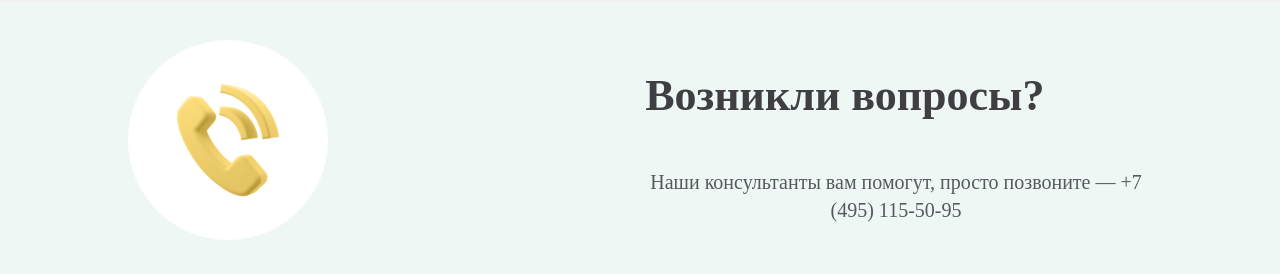
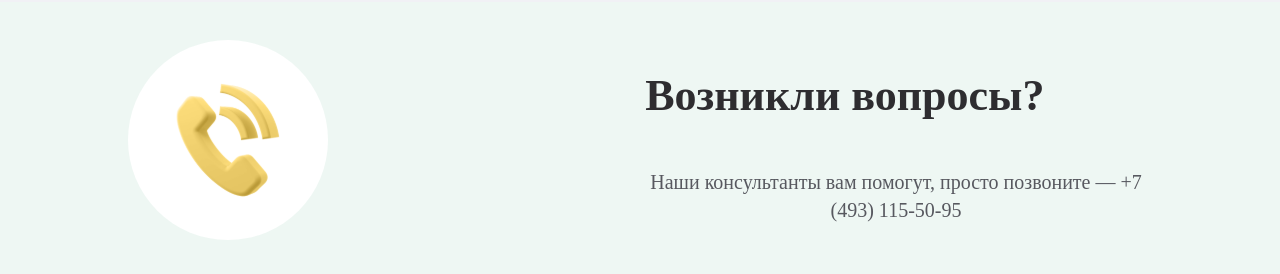
Before and after one commit to khumayunkh/microfinance, a React (Create React App) app: page / in a window 1280 px wide. Shown: the part 4327-4601 px from the top of the page. Built offline with nearby package versions, Linux system fonts and the light colour scheme.

Commit message:
last commit

```diff
--- a/src/components/CallCenter/CallCenter.js
+++ b/src/components/CallCenter/CallCenter.js
@@ -12,7 +12,7 @@ function CallCenter(){
                 </h1>
                 <h2>
                     Наши консультанты вам помогут,
-                    просто позвоните — +7 (495) 115-50-95
+                    просто позвоните — +7 (493) 115-50-95
                 </h2>
             </div>
         </div>
--- a/src/components/CallCenter/callCenter.module.css
+++ b/src/components/CallCenter/callCenter.module.css
@@ -30,7 +30,7 @@
     font-weight: 600;
     font-size: 44px;
     line-height: 52px;
-    color: #3F3E42;
+    color: #2e2d30;
 }
 
 .callCenter h2{
```
